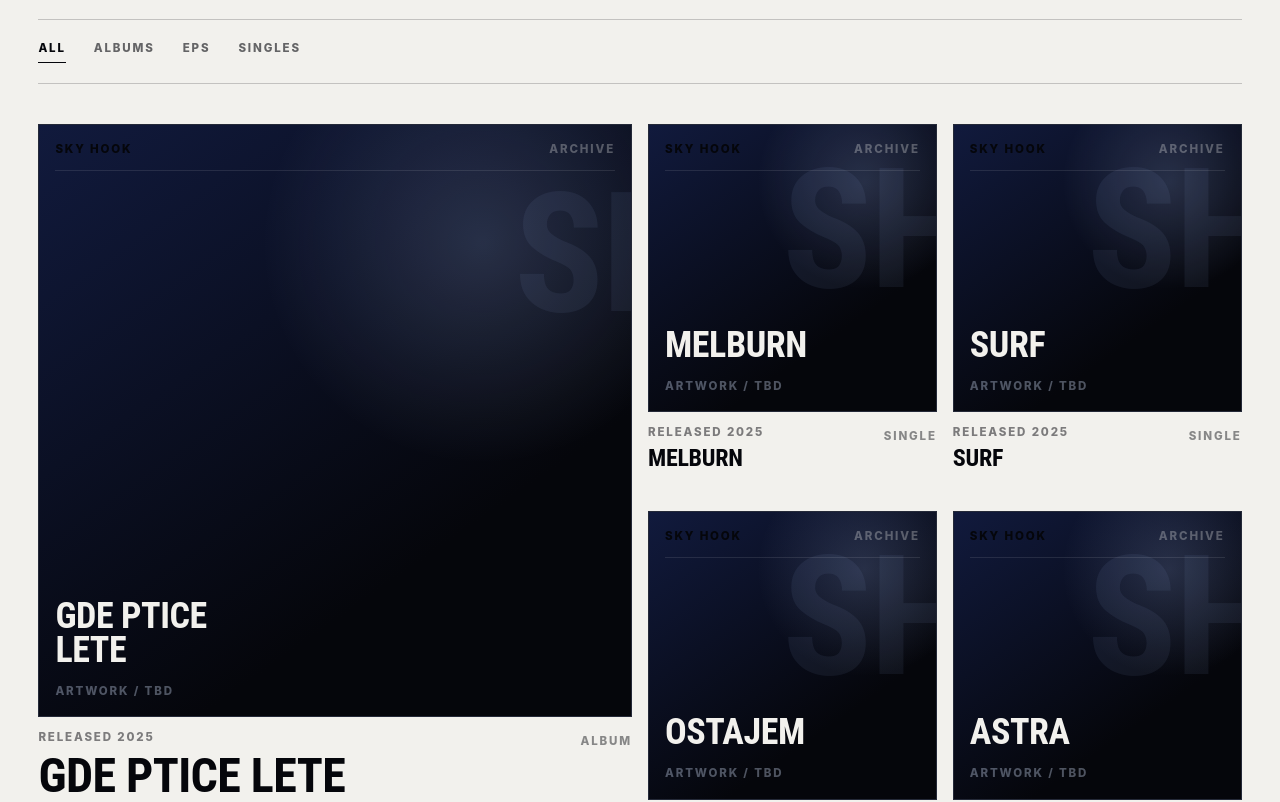
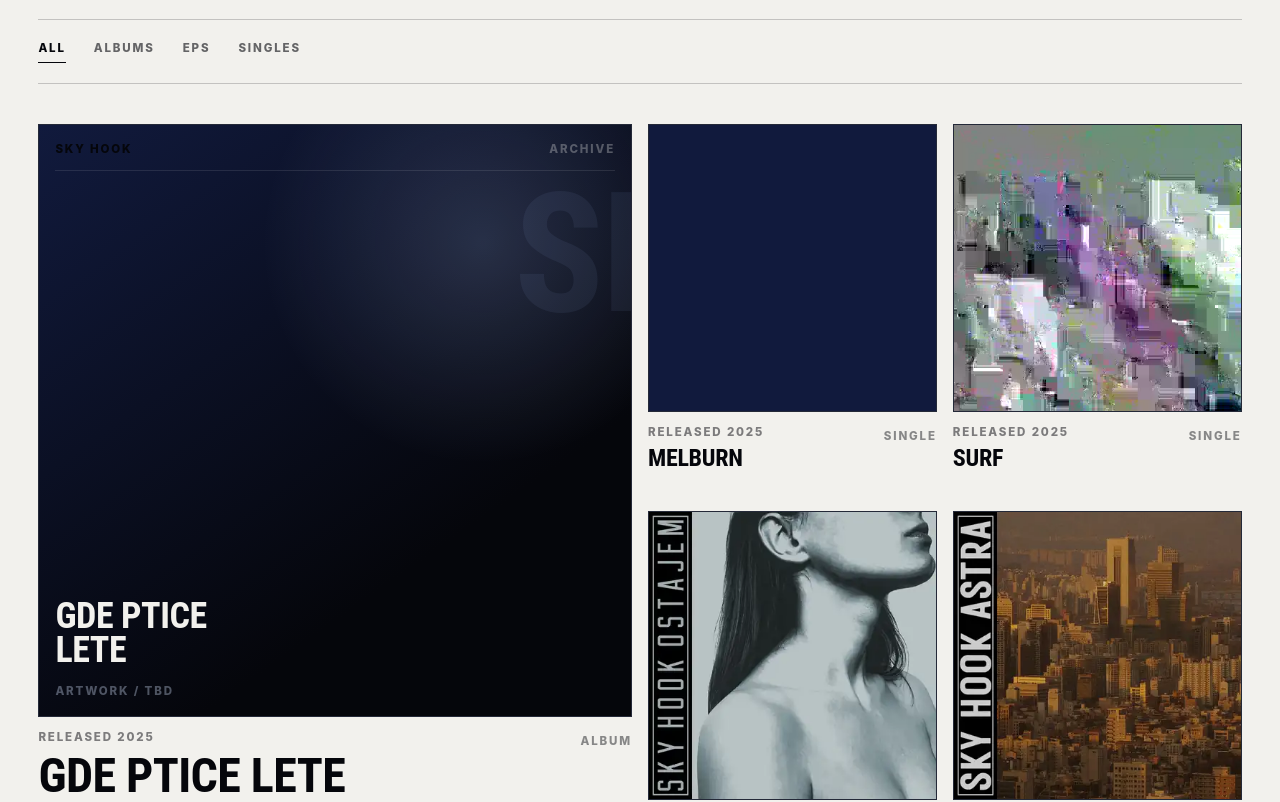
Before and after one commit to m4rkovic/sky-hook-website, a Next.js app: page /en/music in a window 1280 px wide. Shown: the part 520-1322 px from the top of the page. Built offline with nearby package versions, Linux system fonts and the light colour scheme; no server answers.

Commit message:
Wire single artwork into releases

```diff
--- a/src/content/releases.ts
+++ b/src/content/releases.ts
@@ -13,6 +13,7 @@ export const releases = releaseSchema.array().parse([
     title: "Melburn",
     type: "single",
     year: 2025,
+    artwork: "/media/releases/melburn.webp",
     streaming: { youtube: "https://www.youtube.com/watch?v=_UFk_n6rBOE" },
   },
   {
@@ -20,10 +21,11 @@ export const releases = releaseSchema.array().parse([
     title: "Surf",
     type: "single",
     year: 2025,
+    artwork: "/media/releases/surf.webp",
     streaming: { youtube: "https://www.youtube.com/watch?v=QvRKPd4Gk-k" },
   },
-  { slug: "ostajem", title: "Ostajem", type: "single", year: 2025 },
-  { slug: "astra", title: "Astra", type: "single", year: 2025 },
+  { slug: "ostajem", title: "Ostajem", type: "single", year: 2025, artwork: "/media/releases/ostajem.webp" },
+  { slug: "astra", title: "Astra", type: "single", year: 2025, artwork: "/media/releases/astra.webp" },
 ]);
 
 export const featuredRelease = releases.find((release) => release.featured) ?? releases[0];
```
